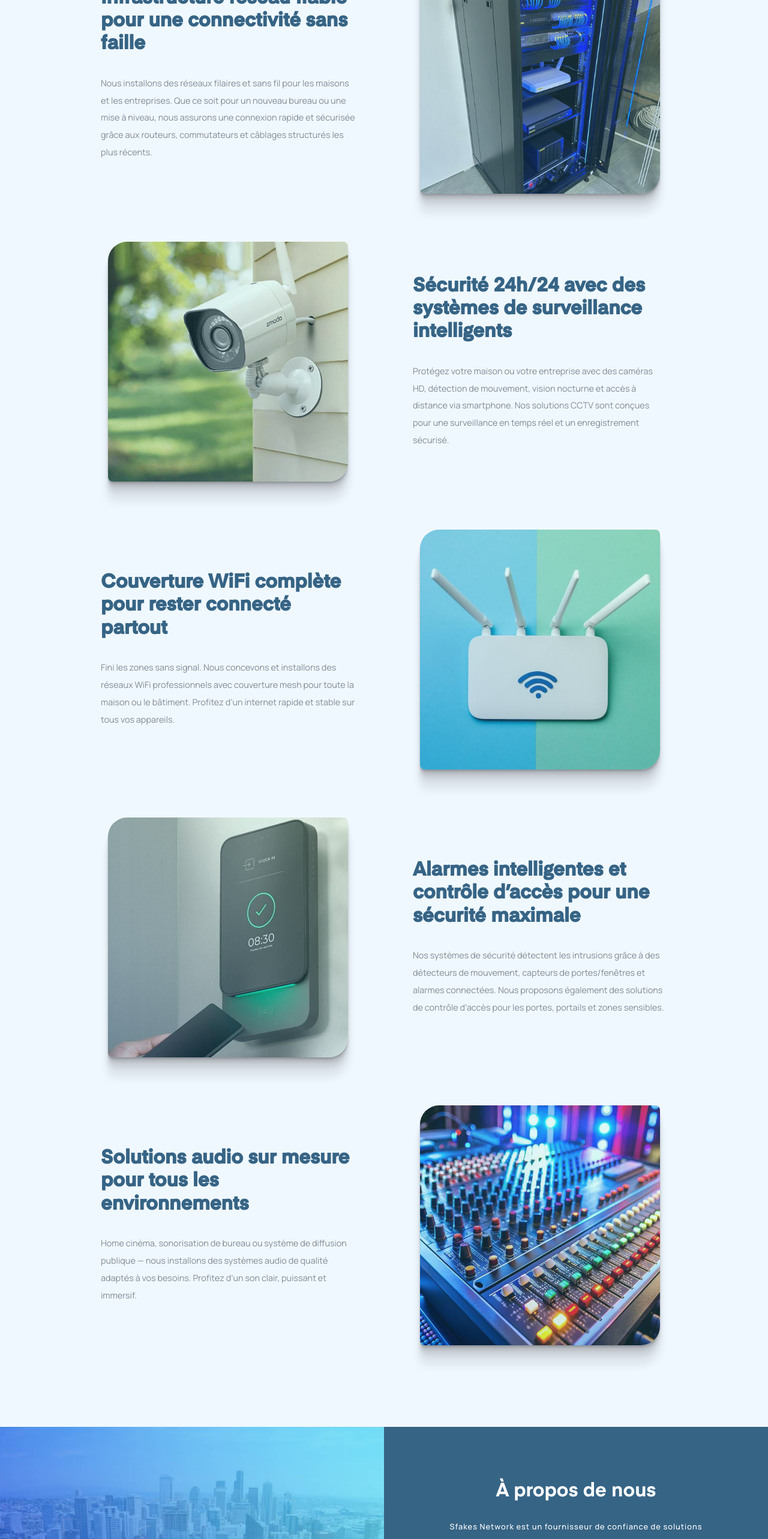
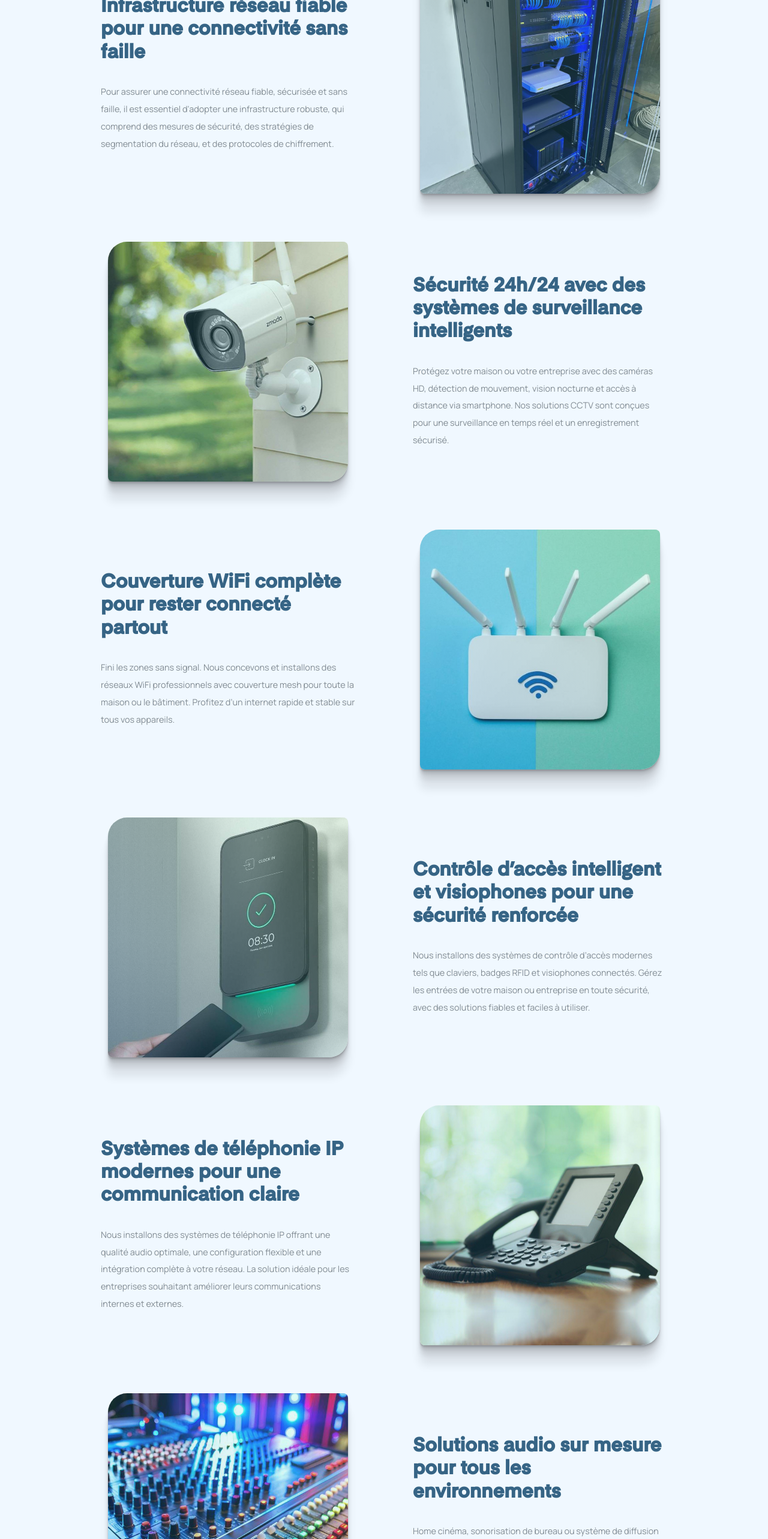
Before and after one commit to Yassine-SE/SfakesNetwork_LP, a React (Vite) app: page / in a window 1280 px wide. Shown: the part 1280-3846 px from the top of the page at 60% size. Built offline with nearby package versions, Linux system fonts and the light colour scheme.

Commit message:
ip phone

```diff
--- a/src/compenents/Footer.jsx
+++ b/src/compenents/Footer.jsx
@@ -19,6 +19,7 @@ const Footer = () => {
                 <div className="footer-links">
                     <h4>Contact</h4>
                     <ul>
+                        <li><a href="tel:+212 671-199919">+212 671-199 919</a></li>
                         <li><a href="mailto:contact@sfakesnetwork.com">contact@sfakesnetwork.com</a></li>
                     </ul>
                 </div>
@@ -34,10 +35,10 @@ const Footer = () => {
                 <div className="footer-social">
                     <h4>Suivez-nous</h4>
                     <div className="social-icons">
-                        <a href="#https://instagram.com/ouispad" target="_blank" rel="noopener noreferrer"><FaInstagram /></a>
+                        <a href="#" target="_blank" rel="noopener noreferrer"><FaInstagram /></a>
                         <a href="#" rel="noopener noreferrer"><FaFacebookF /></a>
-                        <a href="#" rel="noopener noreferrer"><FaXTwitter /></a>
-                        <a href="#" rel="noopener noreferrer"><FaLinkedinIn /></a>
+                        {/* <a href="#" rel="noopener noreferrer"><FaXTwitter /></a>
+                        <a href="#" rel="noopener noreferrer"><FaLinkedinIn /></a> */}
                     </div>
                 </div>
             </div>
--- a/src/pages/Home.jsx
+++ b/src/pages/Home.jsx
@@ -16,6 +16,7 @@ import Network_img from "../assets/Network_img.jpg"
 import Surveillance_img from "../assets/Surveillance_img.jpg"
 import Wifi_img from "../assets/Wifi_img.jpg"
 import Access_img from "../assets/Access_img.jpg"
+import Phone_img from "../assets/phone_img.jpg"
 import Sound_img from "../assets/Sound_img.jpg"
 
 
@@ -38,7 +39,8 @@ const Home = () => {
 
                <Feature direction={false} image={Network_img}>
                     <h2>Infrastructure réseau fiable pour une connectivité sans faille</h2>
-                    <p>Nous installons des réseaux filaires et sans fil pour les maisons et les entreprises. Que ce soit pour un nouveau bureau ou une mise à niveau, nous assurons une connexion rapide et sécurisée grâce aux routeurs, commutateurs et câblages structurés les plus récents.</p>
+                    {/* <p>Nous installons des réseaux filaires et sans fil pour les maisons et les entreprises. Que ce soit pour un nouveau bureau ou une mise à niveau, nous assurons une connexion rapide et sécurisée grâce aux routeurs, commutateurs et câblages structurés les plus récents.</p> */}
+                    <p>Pour assurer une connectivité réseau fiable, sécurisée et sans faille, il est essentiel d'adopter une infrastructure robuste, qui comprend des mesures de sécurité, des stratégies de segmentation du réseau, et des protocoles de chiffrement.</p>
                </Feature>
 
                <Feature direction={true} image={Surveillance_img}>
@@ -52,11 +54,16 @@ const Home = () => {
                </Feature>
 
                <Feature direction={true} image={Access_img}>
-                    <h2>Alarmes intelligentes et contrôle d’accès pour une sécurité maximale</h2>
-                    <p>Nos systèmes de sécurité détectent les intrusions grâce à des détecteurs de mouvement, capteurs de portes/fenêtres et alarmes connectées. Nous proposons également des solutions de contrôle d’accès pour les portes, portails et zones sensibles.</p>
+                    <h2>Contrôle d’accès intelligent et visiophones pour une sécurité renforcée</h2>
+                    <p>Nous installons des systèmes de contrôle d’accès modernes tels que claviers, badges RFID et visiophones connectés. Gérez les entrées de votre maison ou entreprise en toute sécurité, avec des solutions fiables et faciles à utiliser.</p>
                </Feature>
 
-               <Feature direction={false} image={Sound_img}>
+               <Feature direction={false} image={Phone_img}>
+                    <h2>Systèmes de téléphonie IP modernes pour une communication claire</h2>
+                    <p>Nous installons des systèmes de téléphonie IP offrant une qualité audio optimale, une configuration flexible et une intégration complète à votre réseau. La solution idéale pour les entreprises souhaitant améliorer leurs communications internes et externes.</p>
+               </Feature>
+
+               <Feature direction={true} image={Sound_img}>
                     <h2>Solutions audio sur mesure pour tous les environnements</h2>
                     <p>Home cinéma, sonorisation de bureau ou système de diffusion publique — nous installons des systèmes audio de qualité adaptés à vos besoins. Profitez d’un son clair, puissant et immersif.</p>
                </Feature>
```
Also changed, not shown: src/assets/phone_img.jpg (added).
